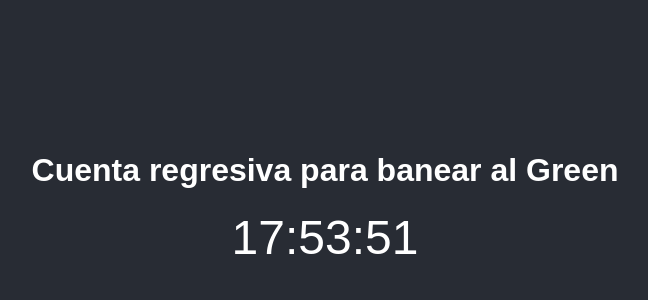
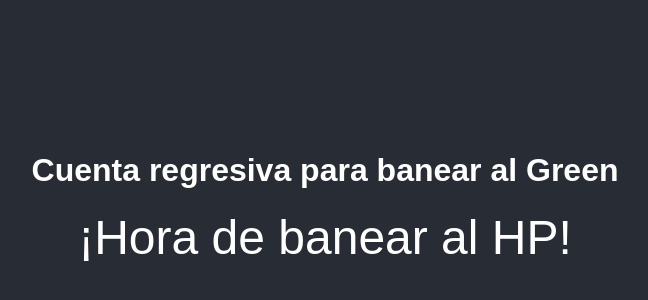
Before and after one commit to betoksoft/banear-al-green, a plain HTML site: page index.html in a window 1280 px wide. Shown: the part 210-510 px from the top of the page, without its empty margins (315-963 px from the left). Drawn offline with Linux system fonts and the light colour scheme.

Commit message:
Update index.html

```diff
--- a/index.html
+++ b/index.html
@@ -30,8 +30,14 @@
     <script>
         function updateCountdown() {
             const now = new Date();
-            const midnight = new Date(now.getFullYear(), now.getMonth(), now.getDate() + 1);
-            const remainingTime = midnight - now;
+            const targetDate = new Date(2024, 9, 1, 0, 0, 0); // October 1, 2024 at midnight
+            const remainingTime = targetDate - now;
+
+            if (remainingTime < 0) {
+                clearInterval(interval);
+                document.getElementById('countdown').textContent = "¡Hora de banear al HP!";
+                return;
+            }
 
             const hours = Math.floor((remainingTime % (1000 * 60 * 60 * 24)) / (1000 * 60 * 60));
             const minutes = Math.floor((remainingTime % (1000 * 60 * 60)) / (1000 * 60));
@@ -41,11 +47,6 @@
                 String(hours).padStart(2, '0') + ":" +
                 String(minutes).padStart(2, '0') + ":" +
                 String(seconds).padStart(2, '0');
-
-            if (remainingTime < 0) {
-                clearInterval(interval);
-                document.getElementById('countdown').textContent = "¡Hora de banear al HP!";
-            }
         }
 
         const interval = setInterval(updateCountdown, 1000);
```
